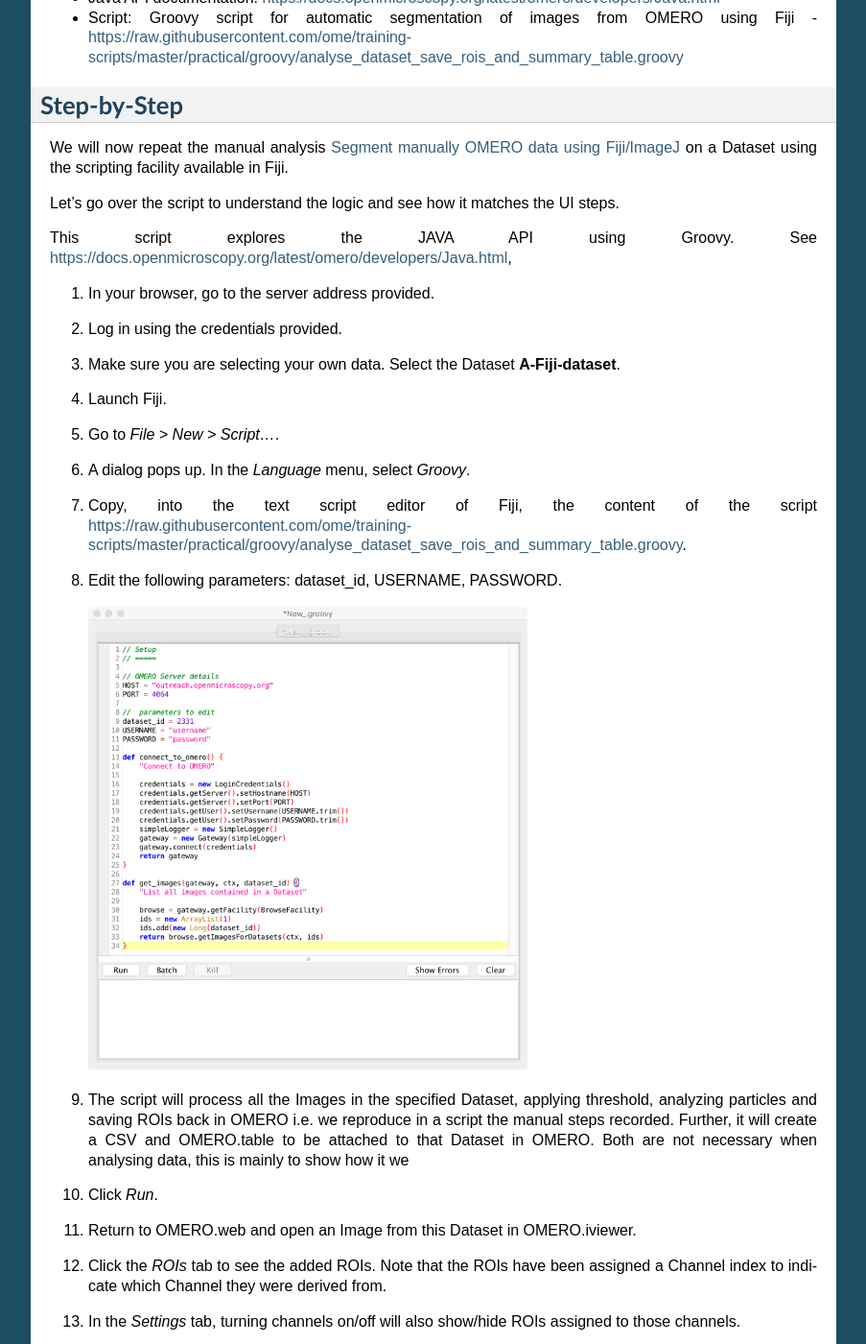
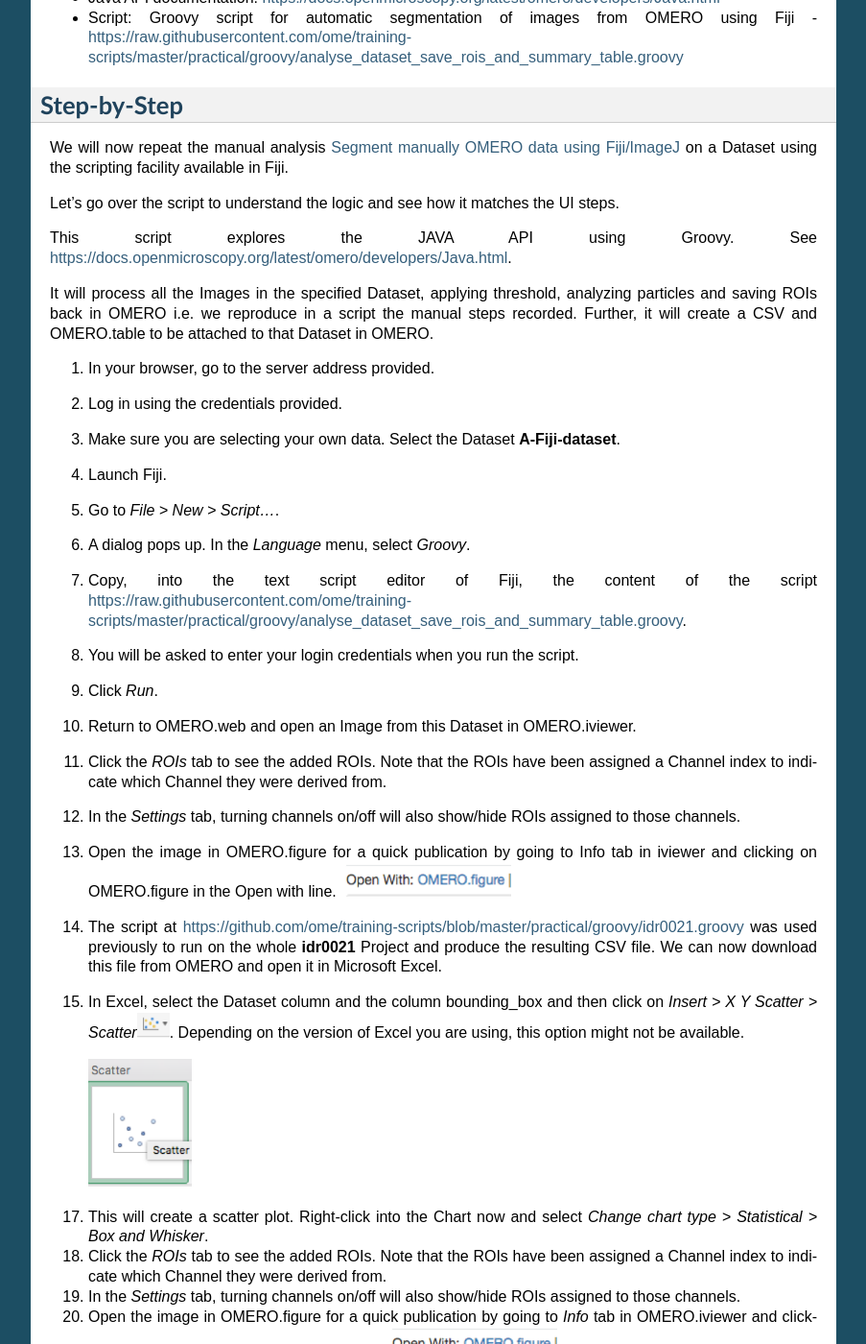
Before and after one commit to ome/omero-guide-fiji, a Sphinx documentation site: the page built from docs/threshold_scripting.rst, in a window 1280 px wide and 1400 px high, scrolled down 631 px. Shown: the whole window at 96% size, without its empty margins (198-1101 px from the left). Built offline with Sphinx 7.4.7, drawn with Linux system fonts in a browser that asks for light colours.

Commit message:
Remove outdated information

```diff
--- a/docs/threshold_scripting.rst
+++ b/docs/threshold_scripting.rst
@@ -52,7 +52,13 @@ Let’s go over the script to understand the logic and see how it matches
 the UI steps.
 
 This script explores the JAVA API using Groovy.
-See \ https://docs.openmicroscopy.org/latest/omero/developers/Java.html\ ,
+See \ https://docs.openmicroscopy.org/latest/omero/developers/Java.html\ .
+
+It will process all the Images in the specified Dataset,
+applying threshold, analyzing particles and saving ROIs back in
+OMERO i.e. we reproduce in a script the manual steps recorded.
+Further, it will create a CSV and OMERO.table to be attached to
+that Dataset in OMERO.
 
 #. In your browser, go to the server address provided.
 
@@ -68,18 +74,7 @@ See \ https://docs.openmicroscopy.org/latest/omero/developers/Java.html\ ,
 
 #. Copy, into the text script editor of Fiji, the content of the script \ https://raw.githubusercontent.com/ome/training-scripts/master/practical/groovy/analyse_dataset_save_rois_and_summary_table.groovy\.
 
-#. Edit the following parameters: dataset_id, USERNAME, PASSWORD.
-
-   ..
-
-   |image0|
-
-#.  The script will process all the Images in the specified Dataset,
-    applying threshold, analyzing particles and saving ROIs back in
-    OMERO i.e. we reproduce in a script the manual steps recorded.
-    Further, it will create a CSV and OMERO.table to be attached to
-    that Dataset in OMERO. Both are not necessary when analysing
-    data, this is mainly to show how it we
+#. You will be asked to enter your login credentials when you run the script.
 
 #. Click *Run*.
 
@@ -122,9 +117,6 @@ See \ https://docs.openmicroscopy.org/latest/omero/developers/Java.html\ ,
     *Info* tab in OMERO.iviewer and clicking on OMERO.figure in the *Open with*
     line.\ |image4|\.
 
-.. |image0| image:: images/threshold_script1.png
-   :width: 4.76563in
-   :height: 5.0257in
 .. |image1| image:: images/threshold_script2.png
    :width: 1.89583in
    :height: 0.36458in
```
Also changed, not shown: docs/images/threshold_script1.png (deleted).
